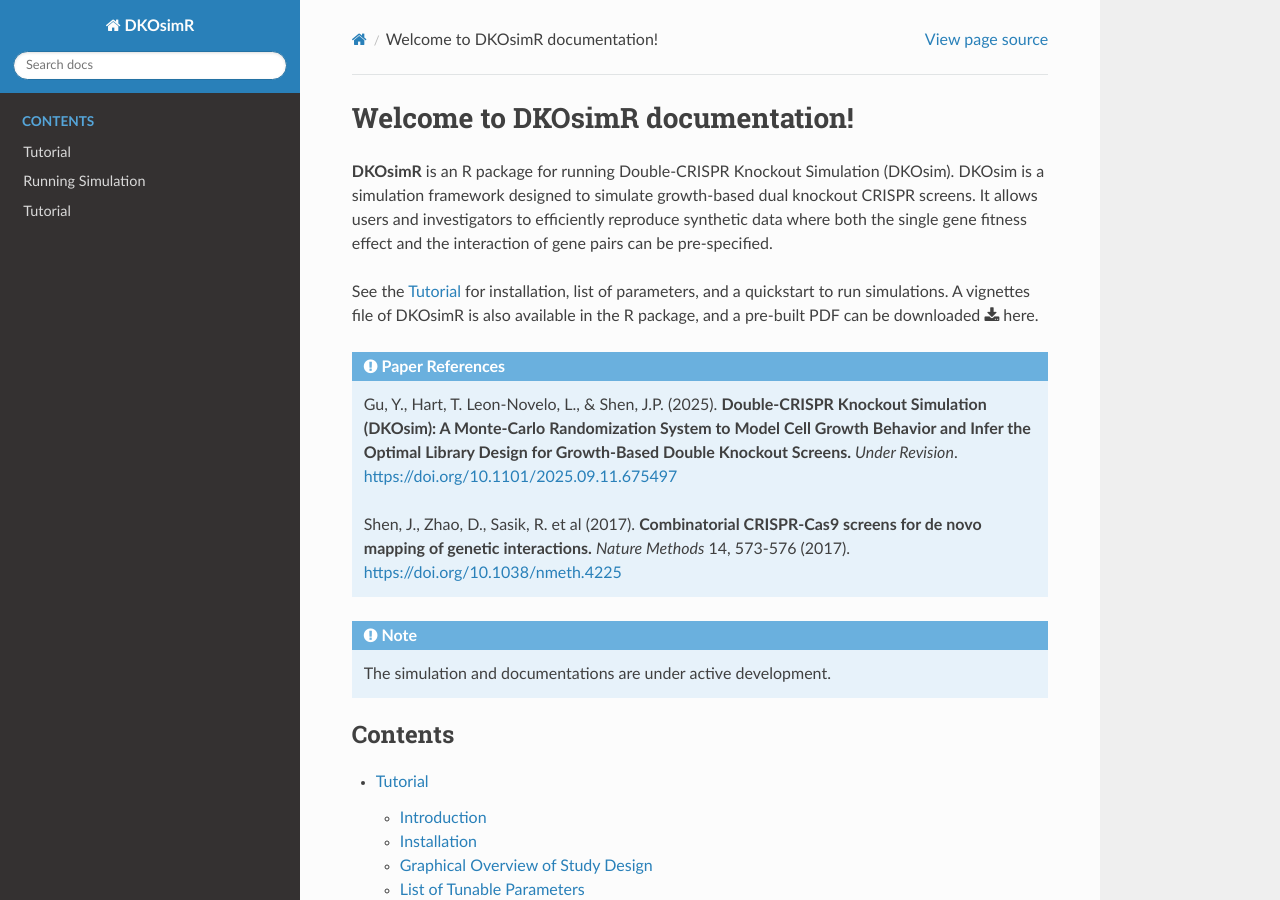
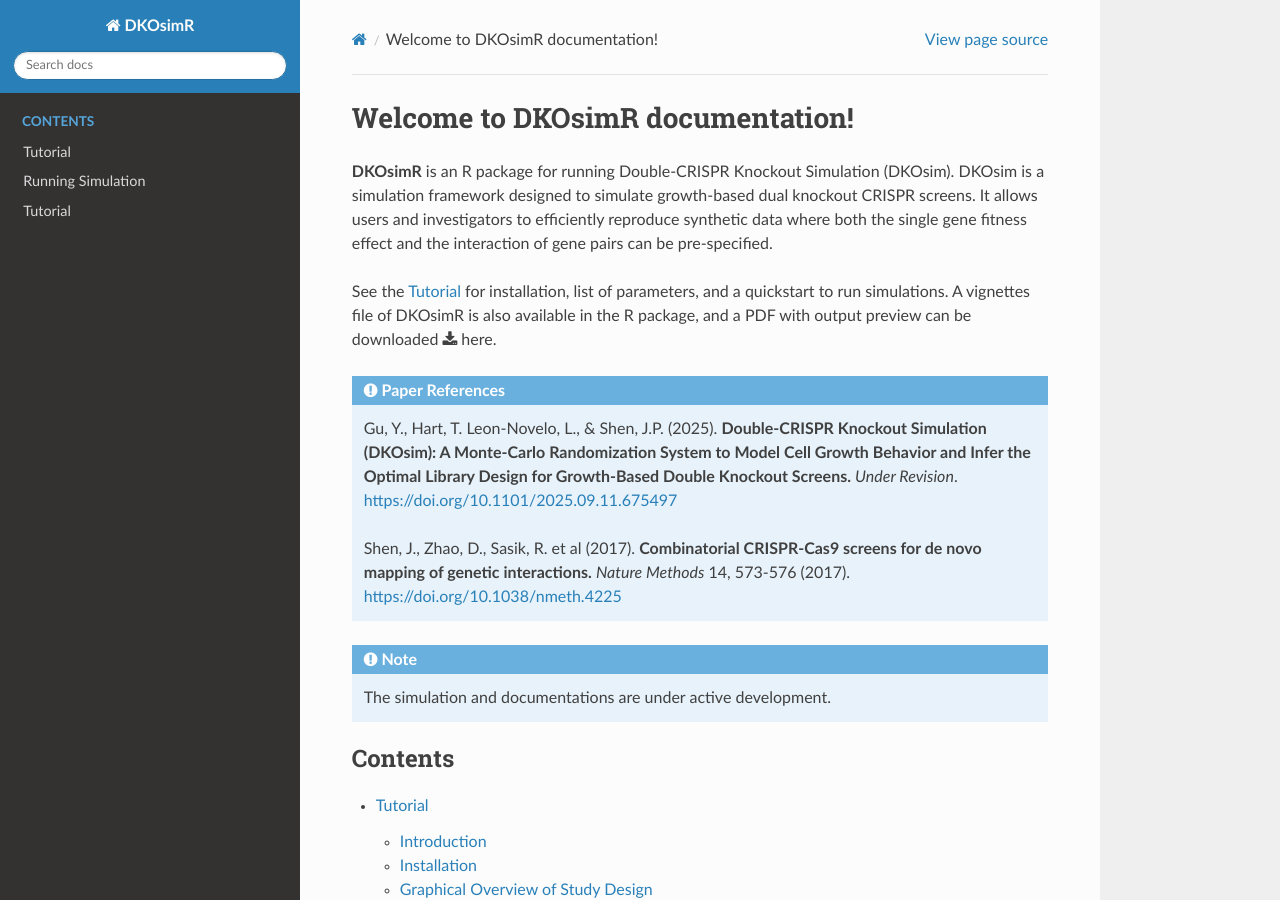
Before and after one commit to yuegu-phd/DKOsimR-tutorial, a Sphinx documentation site: the page built from docs/source/index.rst, in a window 1280 px wide and 900 px high. Built offline with Sphinx 7.4.7 and the Read the Docs theme 3.1.0, drawn with Linux system fonts in a browser that asks for light colours.

Commit message:
update link to download vignettes

```diff
--- a/docs/source/index.rst
+++ b/docs/source/index.rst
@@ -6,7 +6,7 @@
 It allows users and investigators to efficiently reproduce synthetic data where both the single gene fitness effect and the interaction of gene pairs can be pre-specified.
 
 See the :doc:`Tutorial <tutorial>` for installation, list of parameters, and a quickstart to run simulations. A vignettes file
-of DKOsimR is also available in the R package, and a pre-built PDF can be downloaded :download:`here <files/dkosimr_vignette.pdf>`.
+of DKOsimR is also available in the R package, and a PDF with output preview can be downloaded :download:`here <files/DKOsimR_vignettes.pdf>`.
 
 .. admonition:: Paper References
 
```
